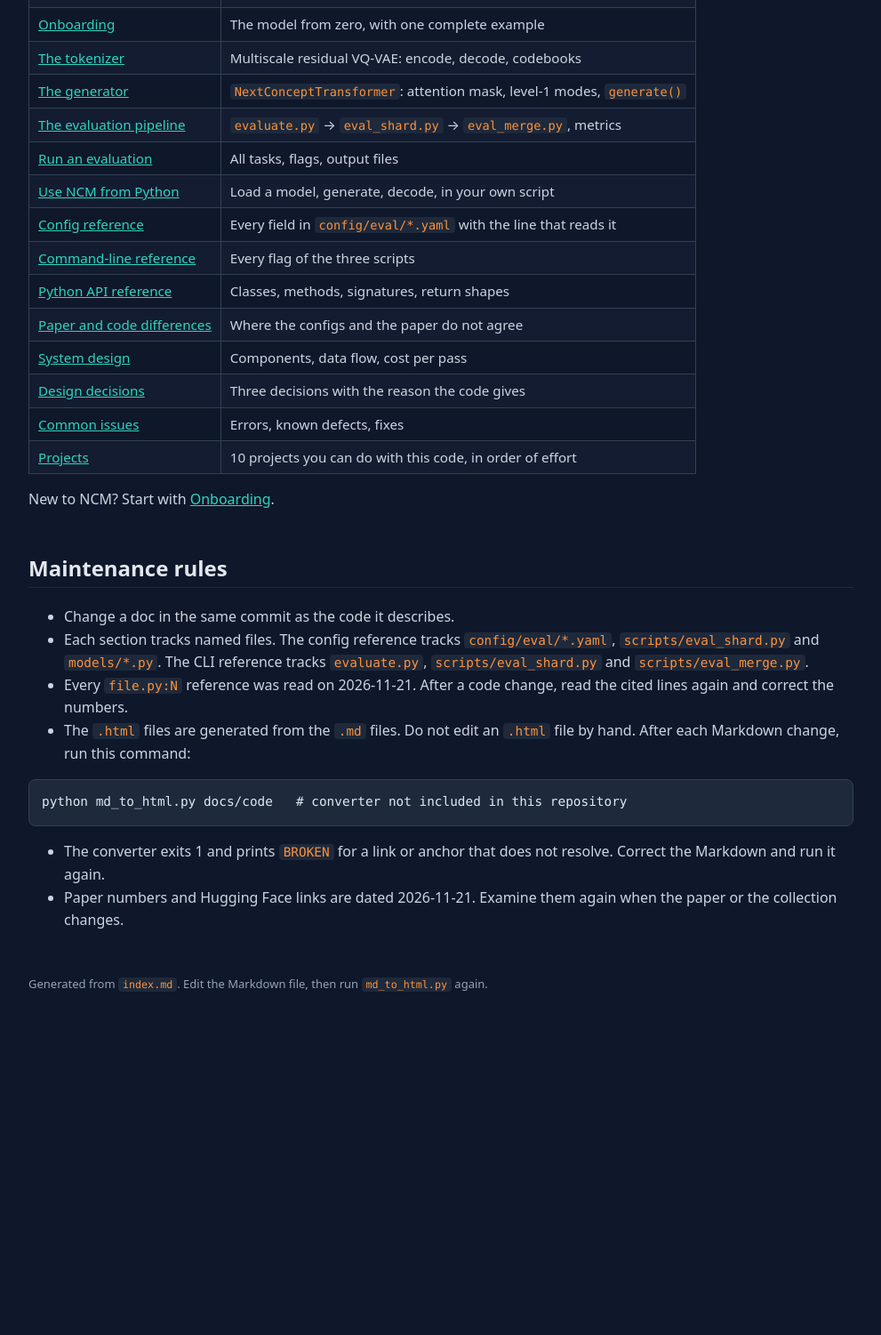
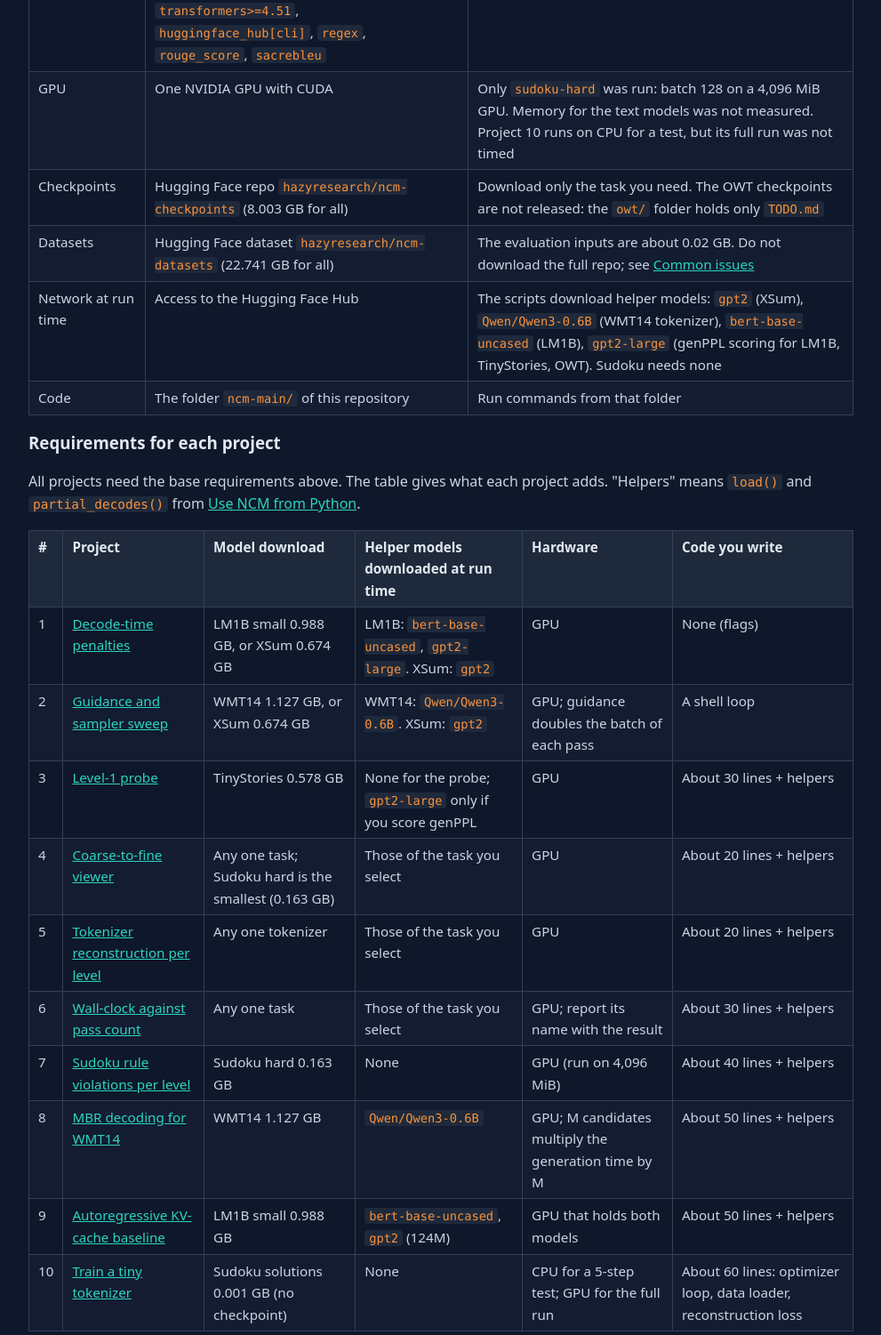
Before and after one commit to az9713/ncm-primer, a plain HTML site: page docs/code/index.html in a window 1280 px wide. Shown: the part 723-2224 px from the top of the page at 89% size, without its empty margins (144-1135 px from the left). Before the commit the page ends 1904 px from the top, so only its background shows below. Drawn offline with Linux system fonts and the light colour scheme.

Commit message:
Code docs: state requirements and per-project dependencies on the index
Co-Authored-By: Claude Opus 5.5 <noreply@anthropic.com>
Claude-Session: https://claude.ai/code/session_01VWjoNtNZdGto9TAAobNNkZ

```diff
--- a/docs/code/index.html
+++ b/docs/code/index.html
@@ -38,6 +38,155 @@ footer { margin-top: 48px; font-size: 13px; color: #94a3b8; }
 <p><strong>Note:</strong> In the <a href="https://github.com/az9713/ncm-primer">ncm-primer repository</a>, the code is in the folder <code>ncm-main/</code>, copied unchanged from <a href="https://github.com/HazyResearch/ncm">HazyResearch/ncm</a>. In these docs, "repository root" means that folder.</p>
 <p><strong>Note:</strong> The repository contains no training loop, no data pipeline, no generator loss and no code-corruption code. It evaluates released models. To train a model, you must write more code. <a href="projects/index.html">Projects</a> tells you which parts exist.</p>
 </blockquote>
+<h2 id="requirements-and-external-dependencies">Requirements and external dependencies</h2>
+<p>Every task, quickstart and project needs the items in this table. Details and verify commands are in <a href="getting-started/prerequisites.html">Prerequisites</a>.</p>
+<table>
+<thead>
+<tr>
+<th>Requirement</th>
+<th>What you need</th>
+<th>Notes</th>
+</tr>
+</thead>
+<tbody>
+<tr>
+<td>Python</td>
+<td>3.10 or newer</td>
+<td>Checked with 3.13.5</td>
+</tr>
+<tr>
+<td>PyTorch</td>
+<td>A CUDA build that matches your driver</td>
+<td>Install it before the other packages (<a href="https://pytorch.org/get-started/locally/">pytorch.org</a>)</td>
+</tr>
+<tr>
+<td>Python packages</td>
+<td>The 9 packages of <code>requirements.txt</code>: <code>torch</code>, <code>numpy</code>, <code>omegaconf</code>, <code>hydra-core</code>, <code>transformers&gt;=4.51</code>, <code>huggingface_hub[cli]</code>, <code>regex</code>, <code>rouge_score</code>, <code>sacrebleu</code></td>
+<td><code>pip install -r requirements.txt</code>. No project needs a package outside this list</td>
+</tr>
+<tr>
+<td>GPU</td>
+<td>One NVIDIA GPU with CUDA</td>
+<td>Only <code>sudoku-hard</code> was run: batch 128 on a 4,096 MiB GPU. Memory for the text models was not measured. Project 10 runs on CPU for a test, but its full run was not timed</td>
+</tr>
+<tr>
+<td>Checkpoints</td>
+<td>Hugging Face repo <code>hazyresearch/ncm-checkpoints</code> (8.003 GB for all)</td>
+<td>Download only the task you need. The OWT checkpoints are not released: the <code>owt/</code> folder holds only <code>TODO.md</code></td>
+</tr>
+<tr>
+<td>Datasets</td>
+<td>Hugging Face dataset <code>hazyresearch/ncm-datasets</code> (22.741 GB for all)</td>
+<td>The evaluation inputs are about 0.02 GB. Do not download the full repo; see <a href="troubleshooting/common-issues.html">Common issues</a></td>
+</tr>
+<tr>
+<td>Network at run time</td>
+<td>Access to the Hugging Face Hub</td>
+<td>The scripts download helper models: <code>gpt2</code> (XSum), <code>Qwen/Qwen3-0.6B</code> (WMT14 tokenizer), <code>bert-base-uncased</code> (LM1B), <code>gpt2-large</code> (genPPL scoring for LM1B, TinyStories, OWT). Sudoku needs none</td>
+</tr>
+<tr>
+<td>Code</td>
+<td>The folder <code>ncm-main/</code> of this repository</td>
+<td>Run commands from that folder</td>
+</tr>
+</tbody>
+</table>
+<h3 id="requirements-for-each-project">Requirements for each project</h3>
+<p>All projects need the base requirements above. The table gives what each project adds. "Helpers" means <code>load()</code> and <code>partial_decodes()</code> from <a href="guides/use-ncm-from-python.html">Use NCM from Python</a>.</p>
+<table>
+<thead>
+<tr>
+<th>#</th>
+<th>Project</th>
+<th>Model download</th>
+<th>Helper models downloaded at run time</th>
+<th>Hardware</th>
+<th>Code you write</th>
+</tr>
+</thead>
+<tbody>
+<tr>
+<td>1</td>
+<td><a href="projects/01-decode-time-penalties.html">Decode-time penalties</a></td>
+<td>LM1B small 0.988 GB, or XSum 0.674 GB</td>
+<td>LM1B: <code>bert-base-uncased</code>, <code>gpt2-large</code>. XSum: <code>gpt2</code></td>
+<td>GPU</td>
+<td>None (flags)</td>
+</tr>
+<tr>
+<td>2</td>
+<td><a href="projects/02-guidance-and-sampler-sweep.html">Guidance and sampler sweep</a></td>
+<td>WMT14 1.127 GB, or XSum 0.674 GB</td>
+<td>WMT14: <code>Qwen/Qwen3-0.6B</code>. XSum: <code>gpt2</code></td>
+<td>GPU; guidance doubles the batch of each pass</td>
+<td>A shell loop</td>
+</tr>
+<tr>
+<td>3</td>
+<td><a href="projects/03-level1-probe.html">Level-1 probe</a></td>
+<td>TinyStories 0.578 GB</td>
+<td>None for the probe; <code>gpt2-large</code> only if you score genPPL</td>
+<td>GPU</td>
+<td>About 30 lines + helpers</td>
+</tr>
+<tr>
+<td>4</td>
+<td><a href="projects/04-coarse-to-fine-viewer.html">Coarse-to-fine viewer</a></td>
+<td>Any one task; Sudoku hard is the smallest (0.163 GB)</td>
+<td>Those of the task you select</td>
+<td>GPU</td>
+<td>About 20 lines + helpers</td>
+</tr>
+<tr>
+<td>5</td>
+<td><a href="projects/05-tokenizer-reconstruction.html">Tokenizer reconstruction per level</a></td>
+<td>Any one tokenizer</td>
+<td>Those of the task you select</td>
+<td>GPU</td>
+<td>About 20 lines + helpers</td>
+</tr>
+<tr>
+<td>6</td>
+<td><a href="projects/06-wall-clock-vs-passes.html">Wall-clock against pass count</a></td>
+<td>Any one task</td>
+<td>Those of the task you select</td>
+<td>GPU; report its name with the result</td>
+<td>About 30 lines + helpers</td>
+</tr>
+<tr>
+<td>7</td>
+<td><a href="projects/07-sudoku-constraint-trace.html">Sudoku rule violations per level</a></td>
+<td>Sudoku hard 0.163 GB</td>
+<td>None</td>
+<td>GPU (run on 4,096 MiB)</td>
+<td>About 40 lines + helpers</td>
+</tr>
+<tr>
+<td>8</td>
+<td><a href="projects/08-mbr-decoding.html">MBR decoding for WMT14</a></td>
+<td>WMT14 1.127 GB</td>
+<td><code>Qwen/Qwen3-0.6B</code></td>
+<td>GPU; M candidates multiply the generation time by M</td>
+<td>About 50 lines + helpers</td>
+</tr>
+<tr>
+<td>9</td>
+<td><a href="projects/09-ar-kv-cache-baseline.html">Autoregressive KV-cache baseline</a></td>
+<td>LM1B small 0.988 GB</td>
+<td><code>bert-base-uncased</code>, <code>gpt2</code> (124M)</td>
+<td>GPU that holds both models</td>
+<td>About 50 lines + helpers</td>
+</tr>
+<tr>
+<td>10</td>
+<td><a href="projects/10-train-a-tiny-tokenizer.html">Train a tiny tokenizer</a></td>
+<td>Sudoku solutions 0.001 GB (no checkpoint)</td>
+<td>None</td>
+<td>CPU for a 5-step test; GPU for the full run</td>
+<td>About 60 lines: optimizer loop, data loader, reconstruction loss</td>
+</tr>
+</tbody>
+</table>
 <hr />
 <h2 id="documentation">Documentation</h2>
 <table>
```
Also changed, not shown: docs/code/projects/index.html (+1 -0 lines), 2 other files.
